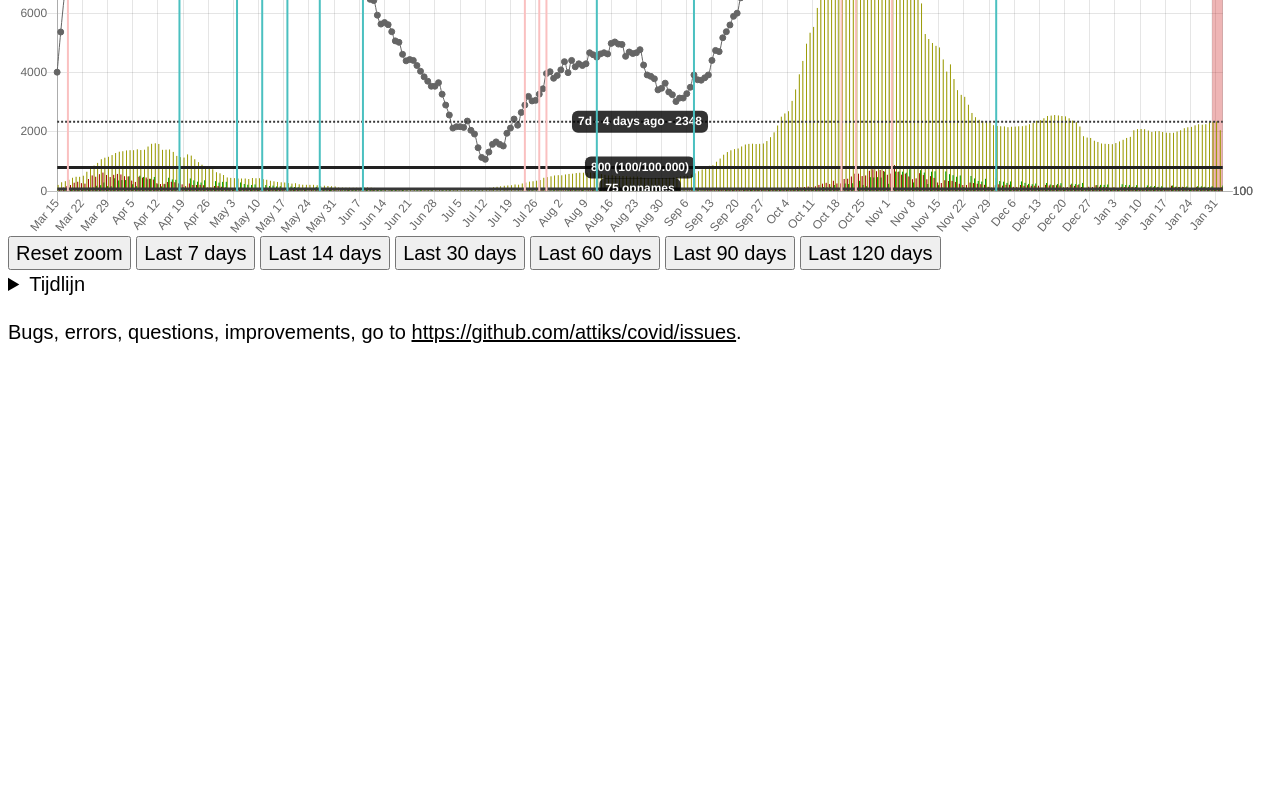
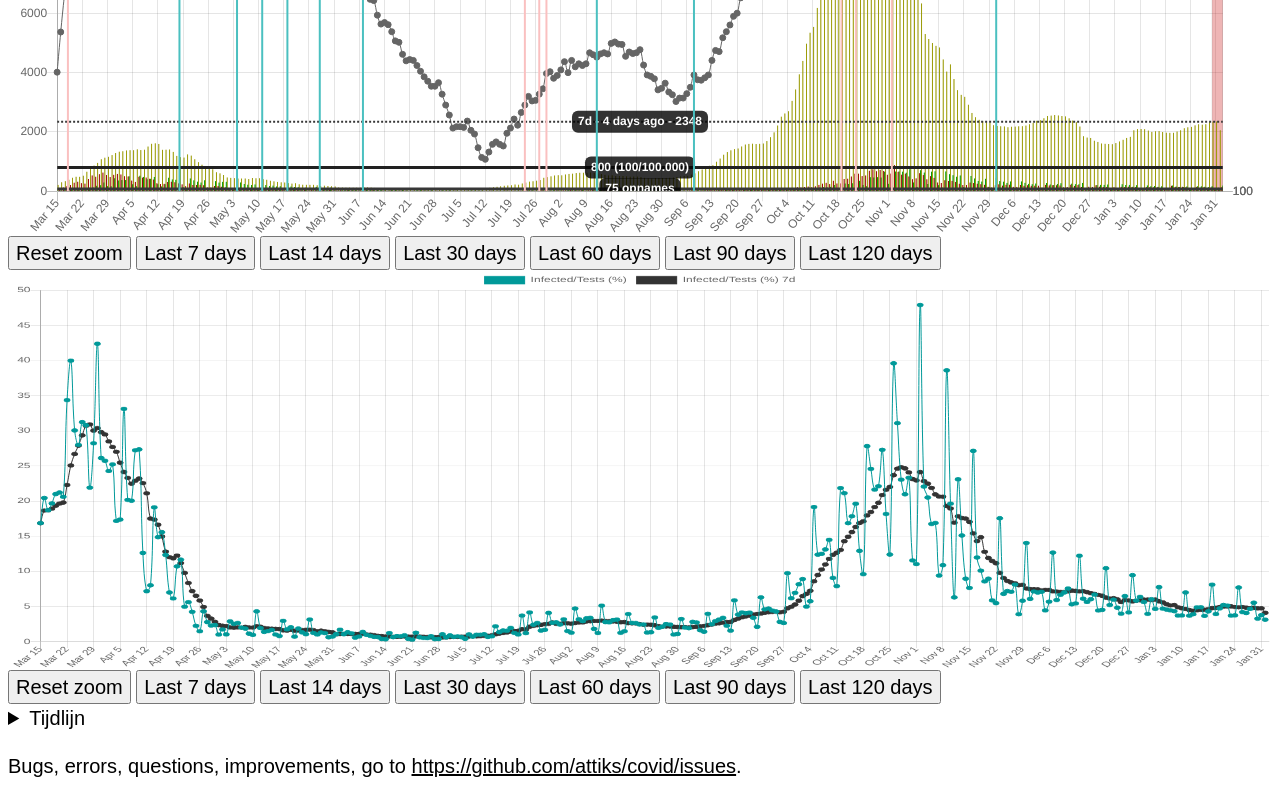
Before and after one commit to attiks/covid, a website: page docs/index.html in a window 1280 px wide. Shown: the part 818-1618 px from the top of the page. Before the commit the page ends 1184 px from the top, so only its background shows below. Drawn offline with Linux system fonts and the light colour scheme.

Commit message:
Extra chart

```diff
--- a/docs/index.html
+++ b/docs/index.html
@@ -104,6 +104,10 @@
       max-height: 80vh;
     }
 
+    #canvas-ratio {
+      max-height: 50vh;
+    }
+
     .info p {
       text-align: center;
     }
@@ -153,13 +157,26 @@
   <div class="chart-container">
     <canvas id="canvas"></canvas>
     <div class="zoom-buttons">
-      <button id="reset-zoom">Reset zoom</button>
-      <button data-days="7" class="button--last-x">Last 7 days</button>
-      <button data-days="14" class="button--last-x">Last 14 days</button>
-      <button data-days="30" class="button--last-x">Last 30 days</button>
-      <button data-days="60" class="button--last-x">Last 60 days</button>
-      <button data-days="90" class="button--last-x">Last 90 days</button>
-      <button data-days="120" class="button--last-x">Last 120 days</button>
+      <button data-chart="mainChart" class="button--reset-zoom">Reset zoom</button>
+      <button data-chart="mainChart" data-days="7" class="button--last-x">Last 7 days</button>
+      <button data-chart="mainChart" data-days="14" class="button--last-x">Last 14 days</button>
+      <button data-chart="mainChart" data-days="30" class="button--last-x">Last 30 days</button>
+      <button data-chart="mainChart" data-days="60" class="button--last-x">Last 60 days</button>
+      <button data-chart="mainChart" data-days="90" class="button--last-x">Last 90 days</button>
+      <button data-chart="mainChart" data-days="120" class="button--last-x">Last 120 days</button>
+    </div>
+  </div>
+
+  <div class="chart-container-ratio">
+    <canvas id="canvas-ratio"></canvas>
+    <div class="zoom-buttons">
+      <button data-chart="ratioChart" class="button--reset-zoom">Reset zoom</button>
+      <button data-chart="ratioChart" data-days="7" class="button--last-x">Last 7 days</button>
+      <button data-chart="ratioChart" data-days="14" class="button--last-x">Last 14 days</button>
+      <button data-chart="ratioChart" data-days="30" class="button--last-x">Last 30 days</button>
+      <button data-chart="ratioChart" data-days="60" class="button--last-x">Last 60 days</button>
+      <button data-chart="ratioChart" data-days="90" class="button--last-x">Last 90 days</button>
+      <button data-chart="ratioChart" data-days="120" class="button--last-x">Last 120 days</button>
     </div>
   </div>
 
@@ -229,6 +246,7 @@ window.onload = function() {
     var lastInfected7Average = 0;
     var lastInfected14 = [];
     var lastInfected14Average = 0;
+    var lastPointsTestsInfected7 = [];
 
     var maxDelta = 0;
 
@@ -250,6 +268,7 @@ window.onload = function() {
     var dataPointsInfectedDaily7 = [];
     var dataPointsInfectedDaily14 = [];
     var dataPointsTestsInfected = [];
+    var dataPointsTestsInfected7 = [];
 
     for (var row in data) {
       // Ignore future dates.
@@ -305,6 +324,14 @@ window.onload = function() {
       dataPointsTestsInfected.push({
         x: new Date(row),
         y: (100 * (data[row].infected / data[row].tests)).toFixed(2)
+      });
+
+      lastPointsTestsInfected7.push((100 * (data[row].infected / data[row].tests)));
+      lastPointsTestsInfected7 = lastPointsTestsInfected7.slice(Math.max(lastPointsTestsInfected7.length - 7, 0));
+
+      dataPointsTestsInfected7.push({
+        x: new Date(row),
+        y: (lastPointsTestsInfected7.reduce((a, b) => a + b, 0) / lastPointsTestsInfected7.length).toFixed(2)
       });
 
       lastDate = row;
@@ -482,9 +509,11 @@ window.onload = function() {
     };
 
     var ctx = document.querySelector('.chart-container canvas').getContext('2d');
+    var ctx_ratio = document.querySelector('.chart-container-ratio canvas').getContext('2d');
+
     const ticks = [10, 100, 1000, 5000, 10000, 20000, 40000, 80000];
 
-    window.myChart = new Chart(ctx, {
+    window.mainChart = new Chart(ctx, {
       type: 'bar',
       data: barChartData,
       options: {
@@ -839,6 +868,65 @@ window.onload = function() {
       }
     });
 
+    window.ratioChart = new Chart(ctx_ratio, {
+      type: 'bar',
+      data: {
+        labels: dataLabels,
+        datasets: [
+        {
+            label: 'Infected/Tests (%)',
+            type: 'line',
+            backgroundColor: '#009999',
+            borderColor: '#009999',
+            borderWidth: 1,
+            fill: false,
+            yAxisID: 'y-axis-1',
+            data: dataPointsTestsInfected,
+            hidden: false
+          },
+          {
+            label: 'Infected/Tests (%) 7d',
+            type: 'line',
+            backgroundColor: '#333333',
+            borderColor: '#333333',
+            borderWidth: 1,
+            fill: false,
+            yAxisID: 'y-axis-1',
+            data: dataPointsTestsInfected7,
+            hidden: false
+          }
+        ]
+      },
+      options: {
+        responsive: true,
+        title: {
+          display: false
+        },
+        scales: {
+          xAxes: [{
+            type: 'time',
+            time: {
+              distribution: 'linear',
+              unit: 'day',
+              unitStepSize: 7,
+            },
+            ticks: {
+              source: 'auto'
+            }
+          }],
+          yAxes: [
+            {
+              type: 'linear',
+              beginAtZero: true,
+              display: true,
+              position: 'left',
+              id: 'y-axis-1',
+            }
+          ],
+        }
+      }
+    });
+
     document.querySelector('.total-in .num').innerText = totalIn;
     document.querySelector('.total-out .num').innerText = totalOut;
     document.querySelector('.total-delta .num').innerText = totalIn - totalOut;
@@ -864,16 +952,16 @@ window.onload = function() {
       params = new URLSearchParams(window.location.search);
       if (params.has('visible-datasets')) {
         indexes = params.get('visible-datasets').split(',');
-        for (var i = 0; i < window.myChart.data.datasets.length; i++) {
-          window.myChart.data.datasets[i].hidden = !indexes.includes(i.toString());
+        for (var i = 0; i < window.mainChart.data.datasets.length; i++) {
+          window.mainChart.data.datasets[i].hidden = !indexes.includes(i.toString());
         }
 
-        checkAllAxisVisibility(window.myChart);
-        window.myChart.update();
+        checkAllAxisVisibility(window.mainChart);
+        window.mainChart.update();
       }
 
       if (params.has('last-days')) {
-        zoomLastDays(parseInt(params.get('last-days'), 10));
+        zoomLastDays(parseInt(params.get('last-days'), 10), 'mainChart');
       }
     }
   }
@@ -883,11 +971,11 @@ window.onload = function() {
     let indexes = button.getAttribute('data-series').split(',');
     let state = button.getAttribute('data-state');
 
-    indexes.forEach(i => window.myChart.data.datasets[i].hidden = (state == 'on'));
+    indexes.forEach(i => window.mainChart.data.datasets[i].hidden = (state == 'on'));
 
-    checkAllAxisVisibility(window.myChart);
+    checkAllAxisVisibility(window.mainChart);
 
-    window.myChart.update();
+    window.mainChart.update();
     button.setAttribute('data-state', state == 'off' ? 'on' : 'off');
   }
 
@@ -938,19 +1026,24 @@ window.onload = function() {
     }
   }
 
-  document.getElementById('reset-zoom').addEventListener('click', function () {
-    delete window.myChart.options.scales.xAxes[0].ticks.min;
-    delete window.myChart.options.scales.yAxes[0].ticks.max;
-    window.myChart.update();
-    window.myChart.resetZoom();
-  });
+  let resetButtons = document.querySelectorAll('.button--reset-zoom');
+  resetButtons.forEach(b => b.addEventListener('click', function(event) {
+    let button = event.target;
+    let chartId = button.getAttribute('data-chart');
+
+    delete window[chartId].options.scales.xAxes[0].ticks.min;
+    delete window[chartId].options.scales.yAxes[0].ticks.max;
+    window[chartId].update();
+    window[chartId].resetZoom();
+  }));
 
   // Bind buttons.
   let buttons = document.querySelectorAll('.button--last-x');
   buttons.forEach(b => b.addEventListener('click', function(event) {
     let button = event.target;
     let days = button.getAttribute('data-days');
-    zoomLastDays(days);
+    let chartId = button.getAttribute('data-chart');
+    zoomLastDays(days, chartId);
 
     params = new URLSearchParams(window.location.search);
     params.set('last-days', days);
@@ -958,17 +1051,17 @@ window.onload = function() {
     window.history.replaceState({}, null, url);
   }));
 
-  var zoomLastDays = function(days) {
+  var zoomLastDays = function(days, chartId) {
     let endDate = Date.now() - 86400000;
     let startDate = endDate - days * 86400000;
-    let maxY = getMax(window.myChart, startDate);
+    let maxY = getMax(window[chartId], startDate);
 
-    window.myChart.options.scales.xAxes[0].ticks.min = formatDate(startDate);
-    window.myChart.options.scales.xAxes[0].time.unitStepSize = Math.max(1, Math.floor(days / 14));
+    window[chartId].options.scales.xAxes[0].ticks.min = formatDate(startDate);
+    window[chartId].options.scales.xAxes[0].time.unitStepSize = Math.max(1, Math.floor(days / 14));
     if (maxY > 0) {
-      window.myChart.options.scales.yAxes[0].ticks.max = maxY * 1.05;
+      window[chartId].options.scales.yAxes[0].ticks.max = maxY * 1.05;
     }
-    window.myChart.update();
+    window[chartId].update();
   };
 
   var getMax = function(chart, startDate) {
```
